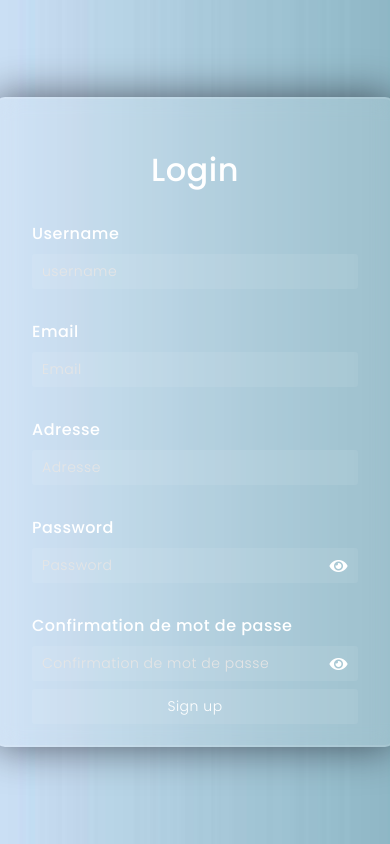
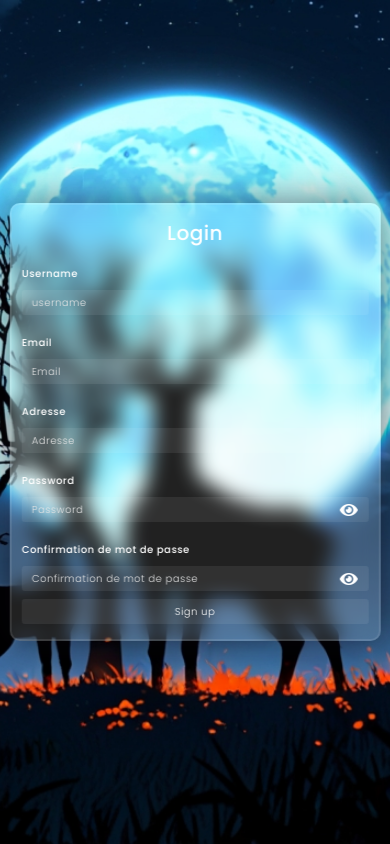
Before and after one commit to chahin-fh/e-commerce, a PHP site: page / in a window 390 px wide. Run offline with PHP 8.4, Linux system fonts and the light colour scheme.

Commit message:
repensive

```diff
--- a/sign up/main.js
+++ b/sign up/main.js
@@ -39,18 +39,3 @@ function verif_mail(ch) {
   let domaine = ch.substring(pos);
   return domainesAcceptes.includes(domaine);
 }
-function verif_mp1(ch) {
-  let i = 0;
-  while (i < ch.length) {
-      let char = ch.charAt(i).toUpperCase();
-      if ((char >= 'A' && char <= 'Z') || (ch.charAt(i) >= "0" && ch.charAt(i) <= "9") || (ch.charAt(i) == ".")) {
-          i++;
-      } else {
-          break;
-      }
-  }
-  return i == ch.length && ch.length >= 8;
-}
-function verif_mp2(ch, mp1) {
-  return verif_mp1(ch) && ch == mp1;
-}
--- a/sign up/style.css
+++ b/sign up/style.css
@@ -5,14 +5,18 @@
 }
 
 body {
-  background-image: url("../back.jpg");
+  background-image: url("bg24.jpg");
   background-repeat: no-repeat;
-  background-size: 1980px 1080px;
+  background-size: cover; /* Ensures the image covers the entire background */
+  background-position: center; /* Centers the image */
+  background-attachment: fixed; /* Optional: Keeps the background fixed while scrolling */
+  min-height: 100vh; /* Ensures the body takes at least the full viewport height */
 }
 
 form {
-  height: 650px;
-  width: 400px;
+  height: auto; /* Make height flexible */
+  width: 90%; /* Use percentage for width */
+  max-width: 400px; /* Set a maximum width */
   background-color: rgba(255, 255, 255, 0.13);
   position: absolute;
   transform: translate(-50%, -50%);
@@ -22,7 +26,7 @@ form {
   backdrop-filter: blur(10px);
   border: 2px solid rgba(255, 255, 255, 0.1);
   box-shadow: 0 0 40px rgba(8, 7, 16, 0.6);
-  padding: 50px 35px;
+  padding: 30px 25px; /* Reduce padding for smaller screens */
 }
 
 form * {
@@ -34,22 +38,22 @@ form * {
 }
 
 form h3 {
-  font-size: 32px;
+  font-size: 28px; /* Reduce font size for smaller screens */
   font-weight: 500;
-  line-height: 42px;
+  line-height: 36px; /* Adjust line height */
   text-align: center;
 }
 
 label {
   display: block;
-  margin-top: 30px;
-  font-size: 16px;
+  margin-top: 20px; /* Reduce margin for smaller screens */
+  font-size: 14px; /* Reduce font size for smaller screens */
   font-weight: 500;
 }
 
 input {
   display: block;
-  height: 35px; /* Réduit la hauteur des champs de saisie */
+  height: 35px;
   width: 100%;
   background-color: rgba(255, 255, 255, 0.07);
   border-radius: 3px;
@@ -64,30 +68,33 @@ input {
 }
 
 button {
-  margin-top: 50px;
+  margin-top: 30px; /* Reduce margin for smaller screens */
   width: 100%;
   background-color: #ffffff;
   color: #080710;
-  padding: 15px 0;
-  font-size: 18px;
+  padding: 12px 0; /* Reduce padding for smaller screens */
+  font-size: 16px; /* Reduce font size for smaller screens */
   font-weight: 600;
   border-radius: 5px;
   cursor: pointer;
 }
 
 .social {
-  margin-top: 30px;
+  margin-top: 20px; /* Reduce margin for smaller screens */
   display: flex;
+  flex-direction: column; /* Stack social buttons vertically on small screens */
+  align-items: center; /* Center align social buttons */
 }
 
 .social div {
-  background: red;
-  width: 150px;
+  width: 100%; /* Full width for smaller screens */
+  max-width: 150px; /* Limit maximum width */
   border-radius: 3px;
-  padding: 5px 10px 10px 5px;
+  padding: 10px; /* Adjust padding */
   background-color: rgba(255, 255, 255, 0.27);
   color: #eaf0fb;
   text-align: center;
+  margin-bottom: 10px; /* Add space between social buttons */
 }
 
 .social div:hover {
@@ -95,7 +102,7 @@ button {
 }
 
 .social .fb {
-  margin-left: 25px;
+  margin-left: 0; /* Remove left margin for smaller screens */
 }
 
 .social i {
@@ -141,13 +148,16 @@ label[for="showPassword"] {
   color: #ffffff;
   cursor: pointer;
 }
+
 .password-container {
   position: relative;
 }
+
 .password-container input {
   width: 100%;
   padding-right: 30px;
 }
+
 .password-container .toggle-password {
   position: absolute;
   top: 50%;
@@ -155,3 +165,63 @@ label[for="showPassword"] {
   transform: translateY(-50%);
   cursor: pointer;
 }
+
+/* Media Queries for Responsive Design */
+@media (max-width: 768px) {
+  form {
+    padding: 20px 15px; /* Further reduce padding for smaller screens */
+  }
+
+  form h3 {
+    font-size: 24px; /* Reduce font size for smaller screens */
+    line-height: 30px;
+  }
+
+  label {
+    font-size: 12px; /* Reduce font size for smaller screens */
+  }
+
+  input {
+    height: 30px; /* Reduce height for smaller screens */
+    font-size: 12px; /* Reduce font size for smaller screens */
+  }
+
+  button {
+    padding: 10px 0; /* Reduce padding for smaller screens */
+    font-size: 14px; /* Reduce font size for smaller screens */
+  }
+
+  .social div {
+    padding: 8px; /* Reduce padding for smaller screens */
+  }
+}
+
+@media (max-width: 480px) {
+  form {
+    width: 95%; /* Increase width for very small screens */
+    padding: 15px 10px; /* Further reduce padding */
+  }
+
+  form h3 {
+    font-size: 20px; /* Reduce font size for very small screens */
+    line-height: 26px;
+  }
+
+  label {
+    font-size: 10px; /* Reduce font size for very small screens */
+  }
+
+  input {
+    height: 25px; /* Reduce height for very small screens */
+    font-size: 10px; /* Reduce font size for very small screens */
+  }
+
+  button {
+    padding: 8px 0; /* Reduce padding for very small screens */
+    font-size: 12px; /* Reduce font size for very small screens */
+  }
+
+  .social div {
+    padding: 6px; /* Reduce padding for very small screens */
+  }
+}
```
Also changed, not shown: back.jpg (deleted), sign up/bg24.jpg (added).
